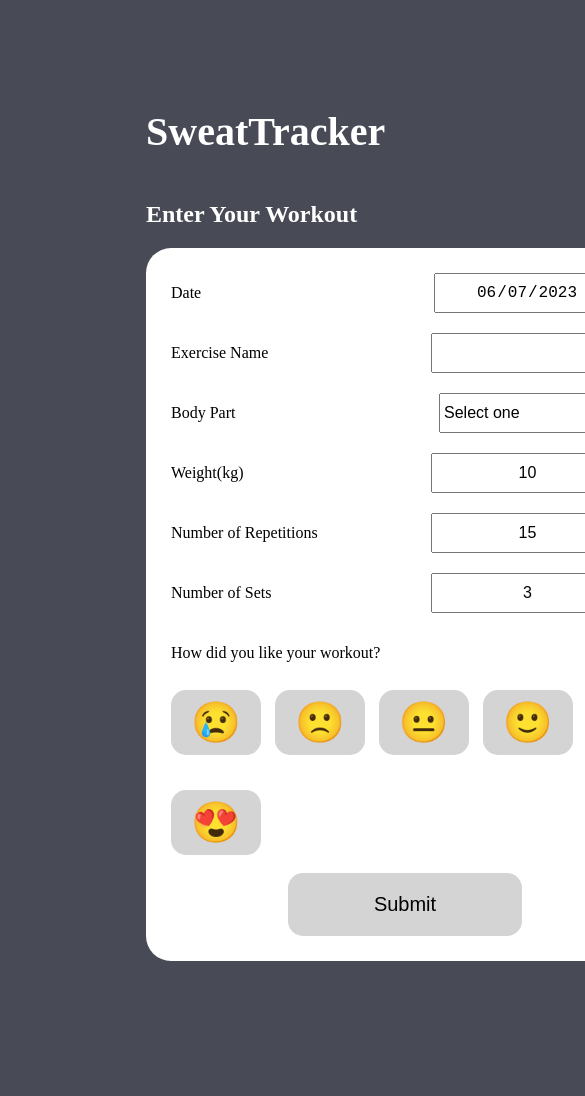
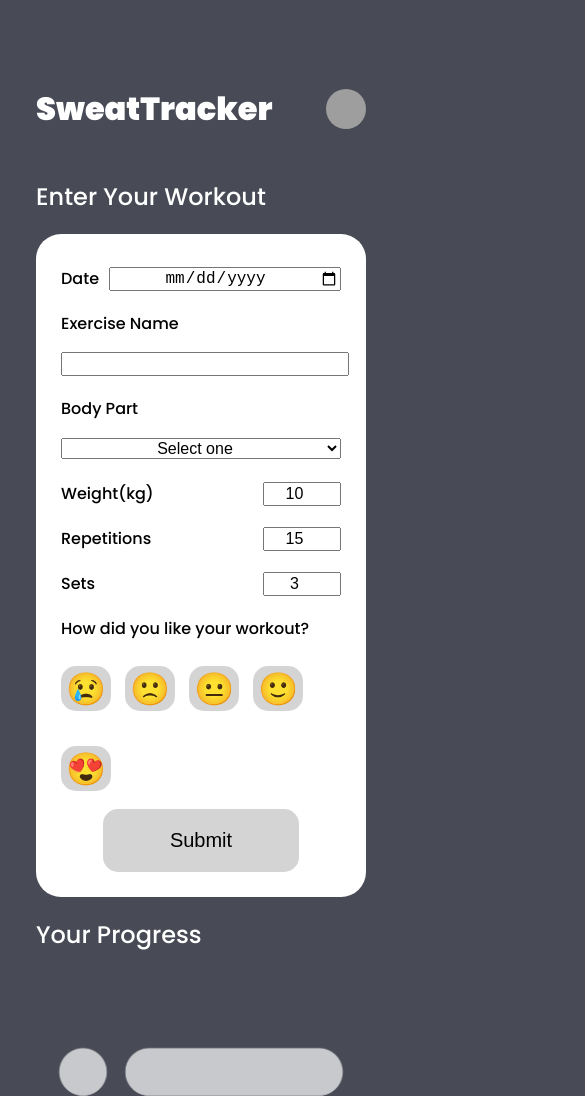
Before and after one commit to scho2852/scho2852-tracker, a website: page public/index.html in a window 390 px wide. Shown: the top 1096 px of the page, 585 px wide, since content can reach past the window. Drawn offline with Linux system fonts and the light colour scheme; grey boxes are pictures that could not be loaded.

Commit message:
mobile screen

```diff
--- a/public/index.html
+++ b/public/index.html
@@ -4,6 +4,9 @@
         <meta charset="UTF-8">
         <meta http-equiv="X-UA-Compatible" content="IE=edge">
         <meta name="viewport" content="width=device-width, initial-scale=1.0">
+        <link rel="preconnect" href="https://fonts.googleapis.com">
+        <link rel="preconnect" href="https://fonts.gstatic.com" crossorigin>
+        <link href="https://fonts.googleapis.com/css2?family=Poppins:wght@200;500;600;700;900&display=swap" rel="stylesheet">
         <title>SweatTracker</title>
         <link rel="stylesheet" href="style.css">
     </head>
@@ -18,11 +21,11 @@
             <div class="form">
                 <h2>Enter Your Workout</h2>
                 <form id="workoutForm">
-                    <div class="form-row">
+                    <div class="form-row" id="date">
                         <label for="date">Date</label>
                         <input type = "date" id="date" name = "date" required="false">
                     </div>
-                    <div class="form-row">
+                    <div class="form-row" id="name">
                         <label for="name">Exercise Name</label>
                         <input
                             type="text"
@@ -31,7 +34,7 @@
                             required="false"
                         >
                     </div>
-                    <div class="form-row">
+                    <div class="form-row" id="bodyPart">
                         <label for="bodyPart">Body Part</label>
                         <select id="bodyPart" name="bodyPart" required="false">
                             <option value="">Select one</option>
@@ -43,7 +46,7 @@
                             <option value="Shoulders">Shoulders</option>
                         </select>
                     </div>
-                    <div class="form-row">
+                    <div class="form-row" id="numerical">
                         <label for="weight">Weight(kg)</label>
                         <input
                             type="number"
@@ -52,8 +55,8 @@
                             required="false"
                         >
                     </div>
-                    <div class="form-row">
-                        <label for="reps">Number of Repetitions</label>
+                    <div class="form-row" id="numerical">
+                        <label for="reps">Repetitions</label>
                         <input
                             type="number"
                             name="reps"
@@ -61,8 +64,8 @@
                             required="false"
                         >
                     </div>
-                    <div class="form-row">
-                        <label for="sets">Number of Sets</label>
+                    <div class="form-row" id="numerical">
+                        <label for="sets">Sets</label>
                         <input
                             type="number"
                             name="sets"
@@ -102,7 +105,6 @@
                         <ul><!-- new task is added here--> </ul>
                         </div></aside>
             </div>
-            <div class="footer"></div>
           </div>
 
 
--- a/public/style.css
+++ b/public/style.css
@@ -1,18 +1,24 @@
 body {
     background-color: #484B56;
     color: white;
-    font-family: "Poppins"
   }
 
 /* header section */
 .header {
+    grid-area: header;
     display: flex;
     align-items: center;
     justify-content: space-between;
   }
-h1{ font-size: 40px;}
+h1{ font-size: 40px;
+    font-family: 'Poppins', sans-serif;
+font-weight: 900;}
+ul{
+    padding: 0;
+}
+
 .avatar {
-    width: 80px; /* Adjust the size of the avatar as needed */
+    width: 80px;
     height: 80px;
     border-radius: 50%;
     overflow: hidden;
@@ -28,30 +34,33 @@ h1{ font-size: 40px;}
 
 h2{
     font-size: 24px;
+    font-family: "Poppins", sans-serif;
+    font-weight: 500;
 }
 
 
 .container {
     display: grid;
     grid-template-columns: 1fr 1fr;
-    grid-template-rows: 100px 2.1fr 0.5fr;
+    grid-template-rows: 100px 1fr;
     gap: 0px 0px;
     grid-auto-flow: row;
     grid-template-areas:
         "header header"
-        "form list"
-        "footer footer";
+        "form list";
     margin: 81px 138px;
 }
 
-.header { grid-area: header;}
 
 /* left side of website */
 .form {
+    font-family: 'Poppins', sans-serif;
     grid-area: form;
-    width: 518px;
+    width: calc(100% - 120px);
+    margin-right: 120px;
     display: flex;
-    flex-direction: column;}
+    flex-direction: column;
+    margin-right: 20px;}
 
 .form-row {
     display: flex;
@@ -66,11 +75,12 @@ h2{
 }
 .form-row input {
     text-align: center;
+    width: 200px;
 }
 
-.form-row input,
 .form-row select {
-    width: 200px;
+    width: 210px;
+    text-align: center;
 }
 
 input, select{
@@ -92,7 +102,8 @@ input, select{
   }
 #workout-rating label {
     font-size: 40px;
-    padding: 10px 20px 10px 20px;
+    padding: 5px 15px 5px 15px;
+    text-align: center;
     border-radius: 15px;
     margin-right: 10px;
     cursor: pointer;
@@ -102,6 +113,8 @@ input, select{
 
 /* right side of website */
 .empty-message{
+    font-family: "Poppins";
+    font-weight: 100;
     display:flex;
     flex-direction: column;
     opacity: 0.7;
@@ -115,21 +128,21 @@ input, select{
     text-align: center;
 }
 .list { grid-area: list;
-  width: 518px; }
+    width: calc(100% - 120px);}
 
 .footer { grid-area: footer; }
 
 .card {
+    font-family: 'Poppins', sans-serif;
     height: 151px;
-  width: 518px;
-  padding: 20px;
+    max-width: 100%;
+    padding: 20px 20px 20px 40px;
     position: relative;
     margin-bottom: 1rem;
     box-shadow: 2px 4px 25px rgba(0, 0, 0, .1);
     border-radius: 25px;
     overflow: hidden;
     transition: all 0.3s linear;
-  margin-left: -35px;
     display: grid;
     grid-template-columns: 1.2fr 0.9fr 1fr;
     grid-template-rows: 0.2fr 2.3fr 0.5fr;
@@ -302,4 +315,118 @@ border-radius: 15px;
 
 .date {
   color:white;
-  grid-area: date; }
+  grid-area: date;
+  font-family: 'Poppins', sans-serif;
+font-weight: 200; }
+
+
+@media (max-width: 600px){
+    h1{
+        font-size: 32px;
+    }
+    .avatar {
+        width: 40px;
+        height: 40px;
+        border-radius: 50%;
+    }
+
+    .container {
+        grid-template-columns: 1fr; /* Change to a single column layout on mobile */
+        grid-template-areas:
+          "header"
+          "form"
+          "list";
+        margin: 59px 28px;
+    }
+    .form{
+        margin: 0 auto;
+        display:block;
+        width: 330px;
+        font-size: 16px;
+    }
+    .form-row {
+        display: flex;
+        align-items: center;
+        justify-content: space-between;
+        margin-bottom: 5px;}
+
+    .form-row#name,
+    .form-row#bodyPart {
+        display: block;
+    }
+
+    .form-row#numerical input {
+    width: 70px;
+    }
+
+    .list{
+        margin: 0 auto;
+        display:block;
+        width: 330px;
+        font-size: 16px;
+    }
+
+    .card {
+        margin: 0 auto;
+        border-radius:15px;
+        padding: 15px 20px 15px 20px;
+        }
+    .date {
+        font-size:12px;
+        text-align: left;
+    }
+    .bodyPart{
+        max-width: 80px;
+        font-size: 12px;
+    }
+    .workoutName{
+        font-size: 24px;
+    }
+    .ratingEmoji{
+        font-size: 40px;
+    }
+
+    .weight, .sets, .reps{
+        font-size: 12px;
+    }
+
+    .image {
+        color:white;
+        grid-area: image;
+        margin-top: -20px;
+      }
+
+      .image img{
+        width: 80px;
+        height: auto;
+      }
+
+    .form label{
+        margin-right: 10px;
+        text-align: left;
+        flex: 1;
+    }
+    #date input, #name input, #bodyPart select{
+        width: 100%;
+    }
+
+    .form-row select {
+        width: 210px;
+        text-align: center;
+    }
+
+    #workout-rating label {
+        font-size: 32px;
+        padding: 0px 5px 0px 5px;
+        text-align: center;
+        border-radius: 15px;
+        margin-right: 10px;
+        cursor: pointer;
+        background-color:rgb(212, 212, 212);
+    }
+
+    .submit{
+        width: 70%;
+    }
+
+}
```
Lines whose indentation alone changed are shown as unchanged.
